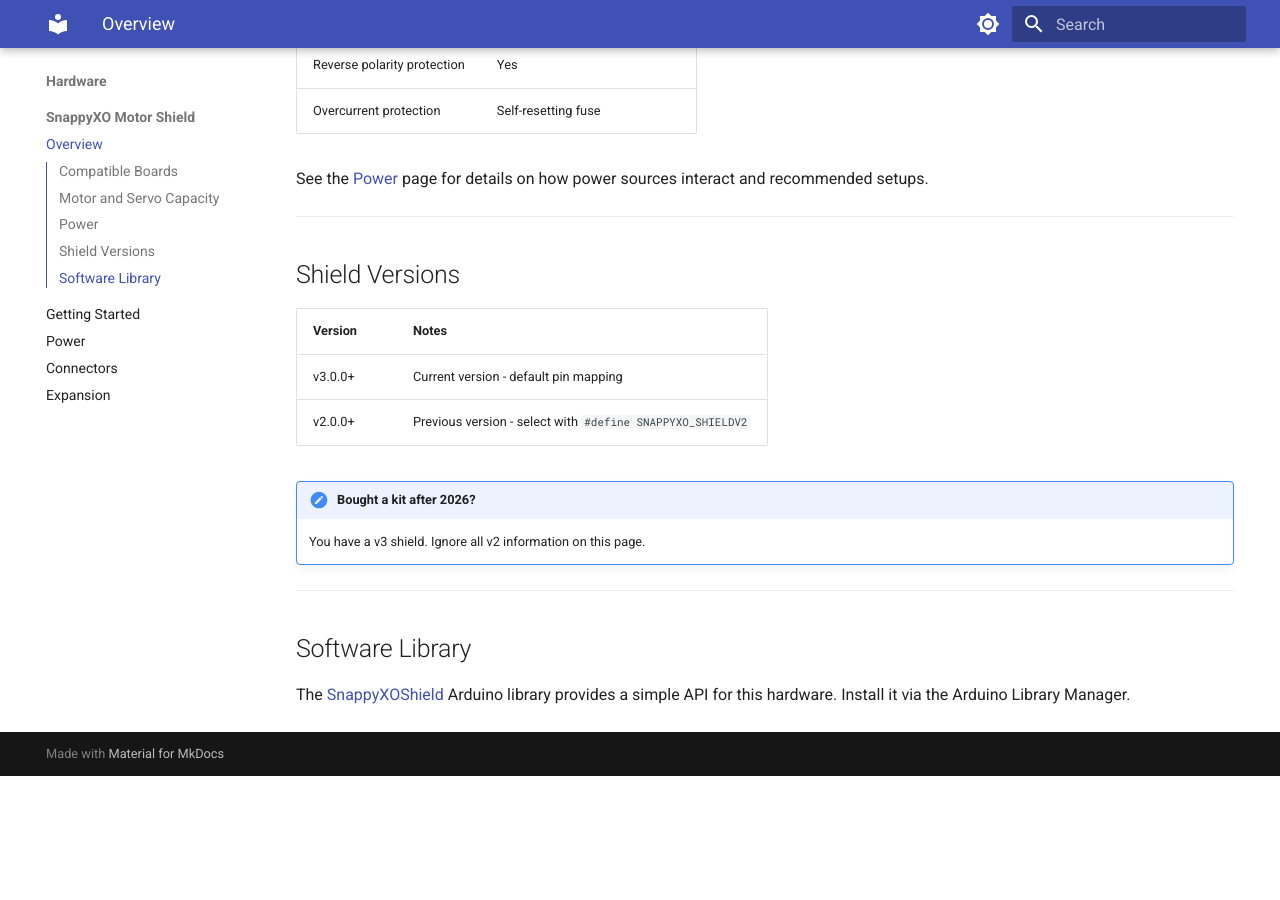
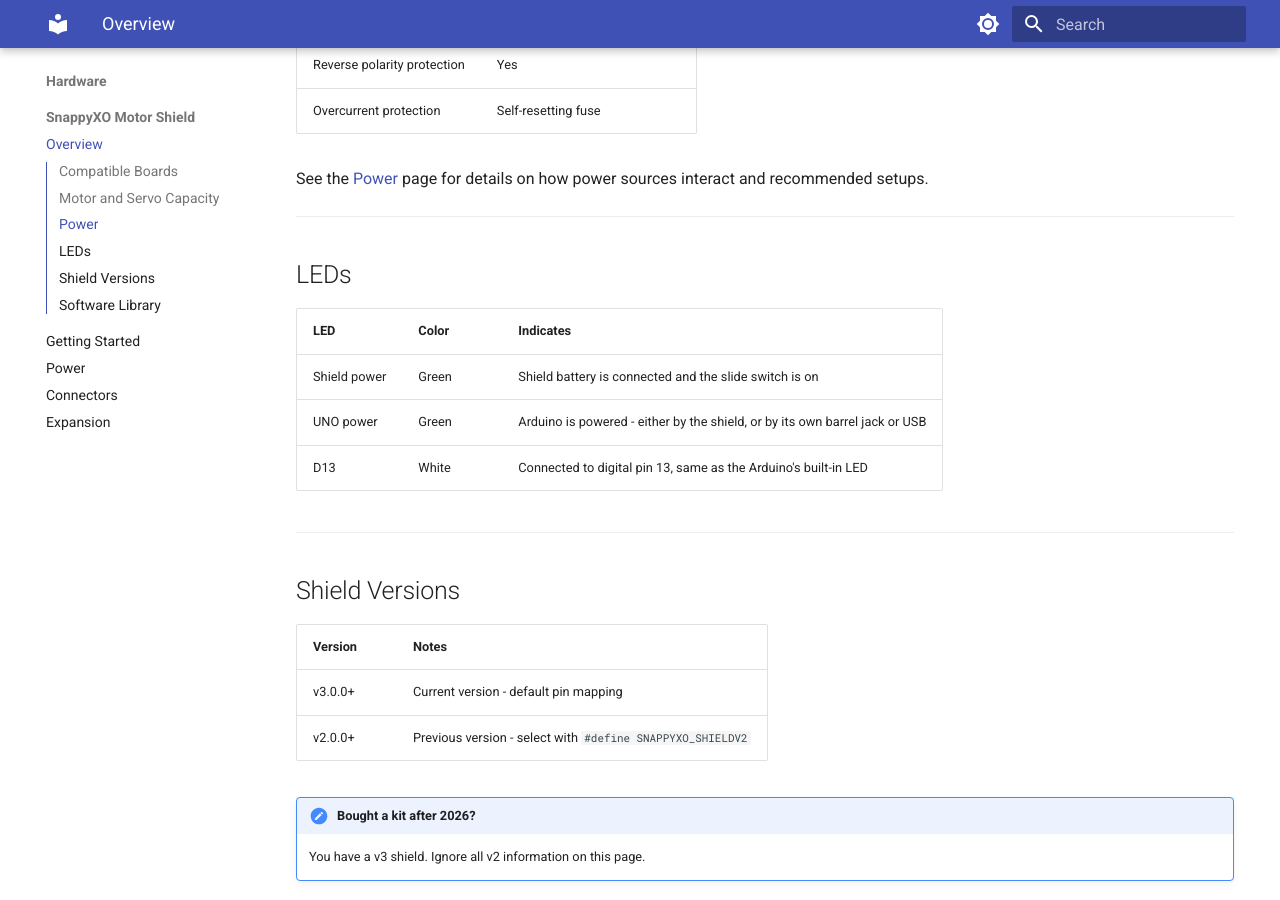
Before and after one commit to samar-01/docs, an MkDocs documentation site: the page built from docs/hardware/motor-shield/index.md, in a window 1280 px wide and 900 px high, scrolled down 2272 px. Built offline with MkDocs 1.6.1 and Material for MkDocs 9.7.7, drawn with Linux system fonts in a browser that asks for light colours; before the commit the page ends 3048 px from its top, so only the background shows below that.

Commit message:
led details

```diff
--- a/docs/hardware/motor-shield/index.md
+++ b/docs/hardware/motor-shield/index.md
@@ -39,6 +39,16 @@
 
 ---
 
+## LEDs
+
+| LED | Color | Indicates |
+|-----|-------|-----------|
+| Shield power | Green | Shield battery is connected and the slide switch is on |
+| UNO power | Green | Arduino is powered - either by the shield, or by its own barrel jack or USB |
+| D13 | White | Connected to digital pin 13, same as the Arduino's built-in LED |
+
+---
+
 ## Shield Versions
 
 | Version | Notes |
```
